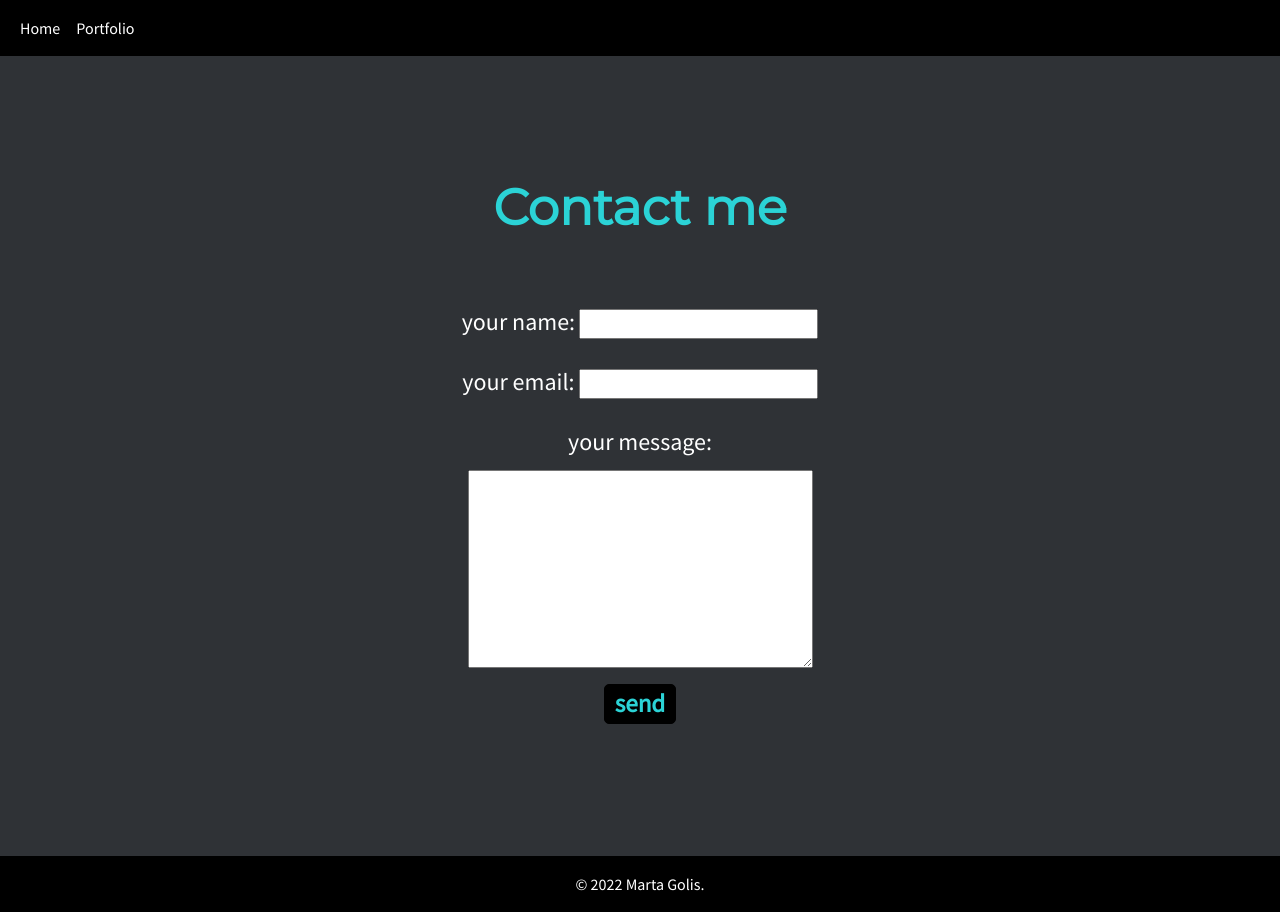
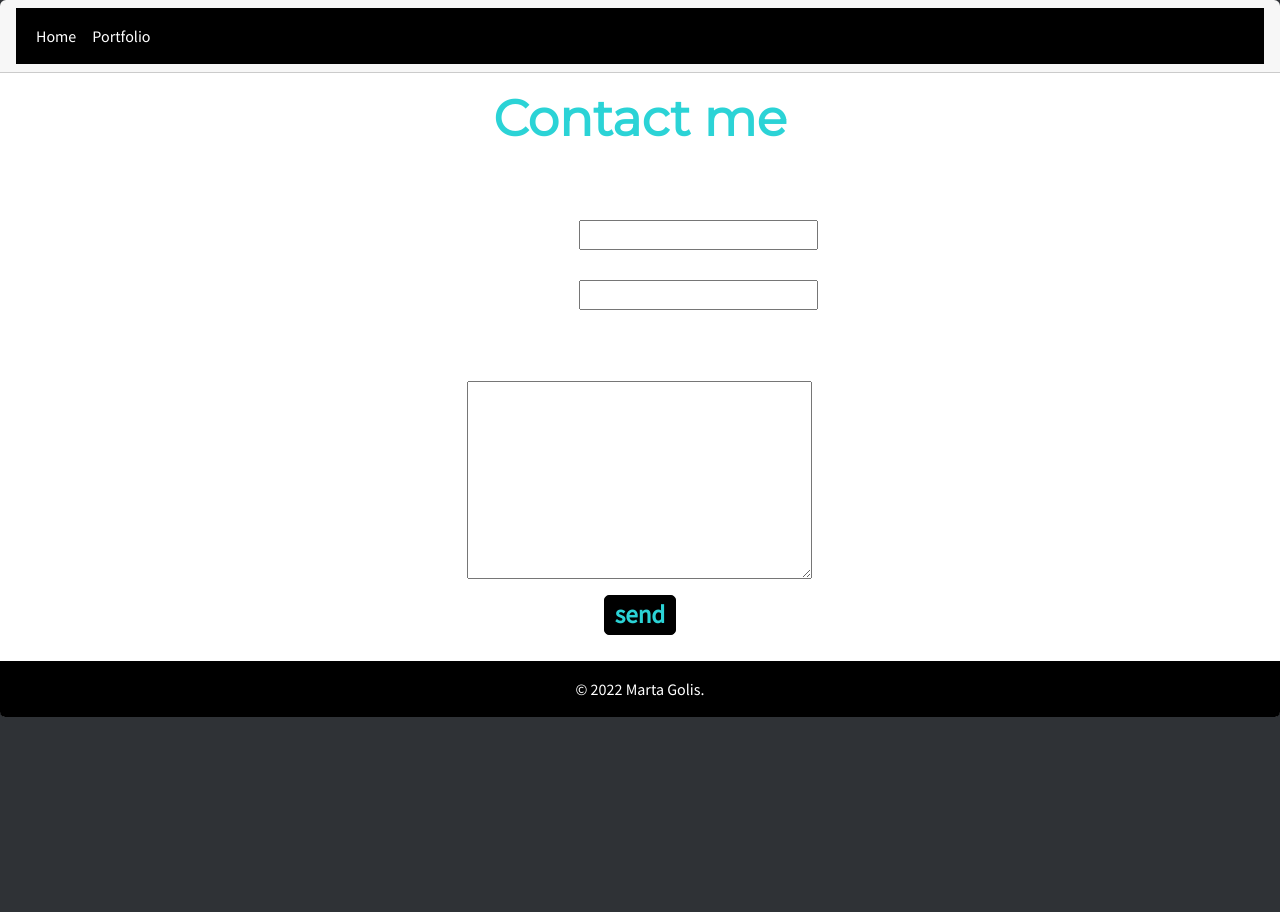
Before and after one commit to Marta3333/Contact-Page, a plain HTML site: page index.html in a window 1280 px wide. After the commit the page ends 800 px from the top, so only its background shows below. Drawn offline with nearby package versions, Linux system fonts and the light colour scheme.

Commit message:
Update index.html

```diff
--- a/index.html
+++ b/index.html
@@ -14,6 +14,8 @@
   <link href="https://fonts.googleapis.com/css2?family=Montserrat&family=Source+Sans+Pro&display=swap" rel="stylesheet">
 </head>
 <body class="myBody">
+  <div class="card text-center">
+  <div class="card-header">
 
   <nav class="navbar newColor navbar-expand-md">
   <div class="container-fluid">
@@ -32,10 +34,10 @@
     </div>
   </div>
 </nav>
+    </div>
 
-  <div class="container-fluid">
-    <div class="row myRow">
-        <div class="content text-center">
+
+
           <div class="mx-auto card-body d-flex flex-column justify-content-center">
               <h1 class="card-title titleContact ">Contact me</h1>
               <form class="formContact" action="https://formsubmit.co/583a15a77610831ccc52f819eff3ec2f" method="POST">
@@ -50,14 +52,13 @@
                  <button class="send_button contactSendButton" type="submit" class="message">send</button>
               </form>
         </div>
-      </div>
-  </div>
-</div>
+
+
 
 <footer class="card-footer newColor d-flex flex-column justify-content-center">
   <p class="copyrightOther">© 2022 Marta Golis.</p>
 </footer>
-
+  </div>
   <script src="https://cdn.jsdelivr.net/npm/bootstrap@5.2.3/dist/js/bootstrap.bundle.min.js" integrity="sha384-kenU1KFdBIe4zVF0s0G1M5b4hcpxyD9F7jL+jjXkk+Q2h455rYXK/7HAuoJl+0I4" crossorigin="anonymous"></script>
 </body>
 </html>
```
